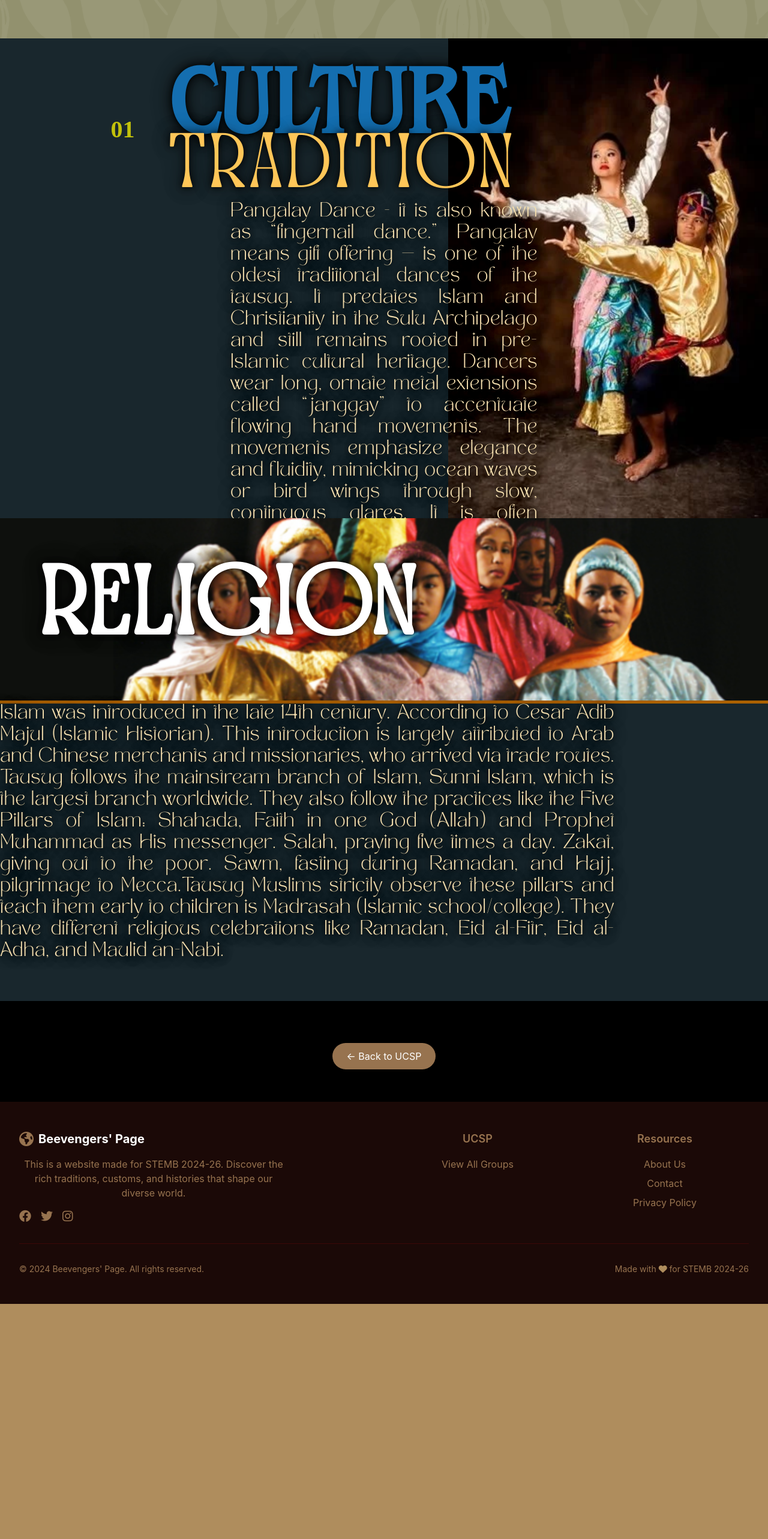
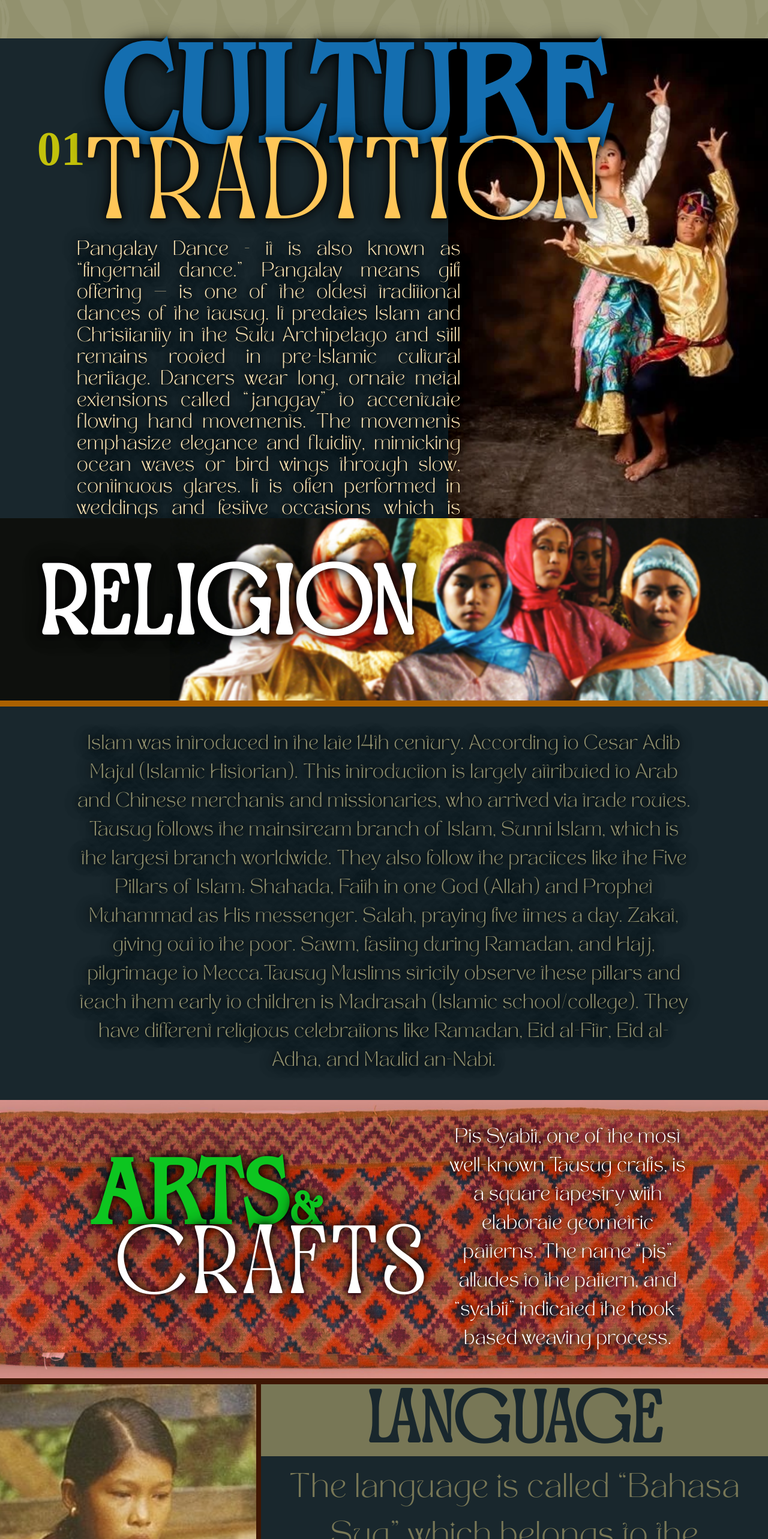
Before and after one commit to GOOSTRH/STEMB, a React (Create React App) app: page /group2 in a window 1280 px wide. Shown: the part 1920-4486 px from the top of the page at 60% size. Before the commit the page ends 4094 px from the top, so only its background shows below. Built offline with nearby package versions, Linux system fonts and the light colour scheme; a web font is replaced by a local one.

Commit message:
update
like 80% done w grp2

```diff
--- a/src/components/Group2.js
+++ b/src/components/Group2.js
@@ -68,6 +68,8 @@ const Group2 = () => {
             ))}
           </div>
         </div>
+
+
 
         {/* 2nd section */}
         <div style={{backgroundColor:"rgba(146,145,110)", height:"100vh"}} className="relative">
@@ -253,7 +255,6 @@ const Group2 = () => {
 
         {/* 3rd section */}
         <div style={{ backgroundColor: "rgba(25, 39, 45)" }} className="relative w-full h-screen">
-          {/* Background image */}
           <div className="absolute inset-y-0 right-0">
             <img
               src="/images/group2/g2p7.png"
@@ -265,13 +266,13 @@ const Group2 = () => {
           {/* title */}
           {/* side pic */}
           {/* description */}
-          <div className="grid grid-cols-1 md:grid-cols-[1fr_7fr] items-center pt-16"
+          <div className="grid grid-cols-1 md:grid-cols-[1fr_5fr] items-center pt-16"
           style={{maxWidth:"80vw", justifyContent:"center", margin:"0 auto"}}>
 
             <p
               className="text-center text-2xl font-semibold mb-8 uppercase"
               style={{
-                fontSize: "5vh",
+                fontSize: "10vh",
                 color: "rgba(194,193,11)",
                 textIndent: "25px",
                 fontFamily: "DMsans",
@@ -280,16 +281,16 @@ const Group2 = () => {
             >
               01
             </p>
-            <section className="relative bg-[var(--dark-bg)] pt-16 px-6">
+            <section className="text-right relative bg-[var(--dark-bg)] pt-16" style={{marginRight:"18vw"}}>
               <h2
-                className="relative text-6xl font-extrabold mb-4 uppercase glowing-text-black text-justify"
-                style={{ fontFamily: "ITCbenguiat", fontSize: "20vh", lineHeight: "0", color:"rgba(20, 110, 176)"}}
+                className="relative text-6xl font-extrabold mb-4 uppercase glowing-text-black"
+                style={{ fontFamily: "ITCbenguiat", fontSize: "30vh", lineHeight: "0", color:"rgba(20, 110, 176)"}}
               >
                 Culture
               </h2>
               <p
-                className="relative uppercase tracking-wide text-sm font-medium text-[var(--accent-3)] glowing-text-black text-justify"
-                style={{ fontFamily: "awesomelathusca", fontSize: "16vh", lineHeight: "1", color:"rgba(255, 198, 88)" }}
+                className="relative uppercase tracking-wide text-sm font-medium text-[var(--accent-3)] glowing-text-black"
+                style={{ fontFamily: "awesomelathusca", fontSize: "24vh", lineHeight: "1", color:"rgba(255, 198, 88)" }}
               >
                 tradition
               </p>
@@ -300,11 +301,11 @@ const Group2 = () => {
           {/* description */}
           <div classname="flex relative" style={{maxWidth:"80vw", justifyContent:"flex-center", margin:"0 auto"}}>
             <section
-              className="flex relative bg-[var(--dark-bg)] pb-16 justify-end" style={{maxWidth:"60vw"}}
+              className="flex relative bg-[var(--dark-bg)] "
             >
               <p
-                className="relative tracking-wide text-sm font-medium text-[var(--accent-3)] glowing-text-black text-justify"
-                style={{ fontFamily: "tanmoncheri", fontSize: "3vh", lineHeight: "1.5", color:"rgba(244,222,174)", maxWidth:"40vw" }}
+                className="flex relative tracking-wide text-sm font-medium text-[var(--accent-3)] glowing-text-black text-justify"
+                style={{ fontFamily: "tanmoncheri", fontSize: "3vh", lineHeight: "1.5", color:"rgba(244,222,174)", maxWidth:"50vw"  }}
               >
                 Pangalay Dance - it is also known as “fingernail dance.” Pangalay means gift offering — is one of the oldest traditional dances of the tausug. It predates Islam and Christianity in the Sulu Archipelago and still remains rooted in pre-Islamic cultural heritage. Dancers wear long, ornate metal extensions called “janggay” to accentuate flowing hand movements. The movements emphasize elegance and fluidity, mimicking ocean waves or bird wings through slow, continuous glares. It is often performed in weddings and festive occasions which is accompanied by traditional instruments like kulintang, gabbang, and agong.
               </p>
@@ -316,10 +317,8 @@ Pangalay Dance - it is also known as “fingernail dance.” Pangalay means gift
 
 
 
-
-
-
         {/* 4th section */}
+        <div>
             {/* image */}
           <section
             className="relative flex flex-col text-white"
@@ -327,7 +326,7 @@ Pangalay Dance - it is also known as “fingernail dance.” Pangalay means gift
               backgroundImage: "url('/images/group2/g2p8.png')", // 🔥 replace with your image
               backgroundSize: "contain",
               backgroundRepeat: "no-repeat",
-            backgroundPosition: "80% 30%",
+              backgroundPosition: "120% 30%",
               backgroundColor:"#0e100d"
           }}>
 
@@ -352,36 +351,134 @@ Pangalay Dance - it is also known as “fingernail dance.” Pangalay means gift
           {/* trim */}
           {/* description */}
           <section
-          className="relative flex flex-col text-white" style={{backgroundColor:"#ab6100", height:"5px"}}
+            className="relative flex flex-col text-white" style={{backgroundColor:"#ab6100", height:"10px"}}
           >
           </section>
 
 
           {/* description */}
-        <div classname="relative items-center justify-center"  style={{backgroundColor: "rgba(25, 39, 45)"}}>
+          <div className="flex relative py-10 items-center justify-center"  style={{backgroundColor: "rgba(25, 39, 45)"}}>
             <section
-            className="relative bg-[var(--dark-bg)] pb-16" style={{maxWidth:"80vw"}}
+              className="flex relative" style={{maxWidth:"80vw"}}
             >
               <p
-              className="tracking-wide text-sm font-medium glowing-text-black text-justify"
-              style={{ fontFamily: "tanmoncheri", fontSize: "3vh", lineHeight: "1.5", color:"rgba(244,222,174)"}}
+                className=" text-center tracking-wide text-sm font-medium glowing-text-black "
+                style={{ fontFamily: "tanmoncheri", fontSize: "3vh", lineHeight: "2", color:"#92916e"}}
               >
               Islam was introduced in the late 14th century. According to Cesar Adib Majul (Islamic Historian). This introduction is largely attributed to Arab and Chinese merchants and missionaries, who arrived via trade routes. Tausug follows the mainstream branch of Islam, Sunni Islam, which is the largest branch worldwide. They also follow the practices like the Five Pillars of Islam: Shahada, Faith in one God (Allah) and Prophet Muhammad as His messenger. Salah, praying five times a day. Zakat, giving out to the poor. Sawm, fasting during Ramadan, and Hajj, pilgrimage to Mecca.Tausug Muslims strictly observe these pillars and teach them early to children is Madrasah (Islamic school/college). They have different religious celebrations like Ramadan, Eid al-Fitr, Eid al-Adha, and Maulid an-Nabi.
 
               </p>
             </section>
           </div>
+        </div>
+
+
 
         {/* 5th section */}
           {/* title */}
           {/* image */}
           {/* description */}
+          <section
+          className="relative flex flex-col text-white items-center justify-center"
+          style={{
+            backgroundImage: "url('/images/group2/g2p19.png')", // 🔥 replace with your image
+            backgroundSize: "cover",
+            backgroundRepeat: "repeat",
+          }}>
 
-        {/* 5th section */}
-          {/* image */}
+            <div className="grid grid-cols-1 md:grid-cols-[40fr_60fr] flex relative items-center justify-center" style={{ maxWidth:"80vw" }}>
               {/* title */}
-          {/* bg color */}
-          {/* decription */}
+              <section
+                className="relative bg-[var(--dark-bg)] pt-32 pb-16 px-6"
+                style={{maxWidth:"60vw"}}
+              >
+                <h2
+                  className="relative text-6xl font-extrabold uppercase glowing-text-black text-justify"
+                  style={{ fontFamily: "ITCbenguiat", fontSize: "20vh", lineHeight: "0", color:"#0dc520"}}
+                >
+                  arts
+                  <span style={{fontSize:"10vh"}}>
+                  &
+                  </span>
+                </h2>
+                <p
+                  className="relative uppercase tracking-wide text-sm font-medium text-[var(--accent-3)] glowing-text-black text-justify"
+                  style={{ fontFamily: "awesomelathusca", fontSize: "20vh", lineHeight: "1", color:"rgba(255,255,255)",textIndent:"3vw" }}
+                >
+                  crafts
+                </p>
+
+              </section>
+
+              {/* description */}
+              <div className="flex relative py-10 items-center justify-center">
+                  <section
+                    className="flex relative" style={{maxWidth:"80vw"}}
+                  >
+                    <p
+                      className=" text-center tracking-wide text-sm font-medium glowing-text-black "
+                      style={{ fontFamily: "tanmoncheri", fontSize: "3vh", lineHeight: "2", color:"#FFFFFF"}}
+                    >
+                      Pis Syabit, one of the most well-known Tausug crafts, is a square tapestry with elaborate geometric patterns. The name “pis” alludes to the pattern, and “syabit” indicated the hook-based weaving process.
+                    </p>
+                  </section>
+              </div>
+            </div>
+
+          </section>
+
+          {/* trim */}
+          <section
+            className="relative flex flex-col text-white" style={{backgroundColor:"#3e1603", height:"10px"}}
+          >
+          </section>
+
+
+          {/* description */}
+          <div className="flex relative pb-10 items-center justify-center grid grid-cols-1 md:grid-cols-[1fr_2fr]" style={{backgroundColor:"#19272d", alignItems:"stretch"}}>
+
+            <div className="w-full h-full overflow-hidden">
+              <img
+                src="/images/group2/g2p9.png" // 🔥 replace with your image
+                className="w-full h-full object-cover"
+                alt=""
+              />
+            </div>
+
+            <section
+              className="flex relative" style={{alignItems:"stretch"}}
+            >
+
+              <section
+                className="relative flex flex-col text-white" style={{backgroundColor:"#3e1603", width:"70px", height:"auto"}}
+              >
+              </section>
+
+              <div className="grid-container" style={{height:""}}>
+                <h2
+                  className="grid-item row-1 relative text-6xl font-extrabold mb-4 uppercase text-center"
+                  style={{ fontFamily: "awesomelathusca", fontSize: "15vh", lineHeight: "1", color:"#19272d", backgroundColor:"#787756"}}
+                >
+                  language
+                </h2>
+                <p
+                  className="grid-item row-2 text-center tracking-wide text-sm font-medium"
+                  style={{ fontFamily: "tanmoncheri", fontSize: "5vh", lineHeight: "2", color:"#787756"}}
+                >
+                  The language is called “Bahasa Sug” which belongs to the Austronesian (Malayo-Polynesian) and is part of the Southern Bisayan subgroup—closely related to other Visayan languages. Due to migration, Bahasa sug is spoken in Zamboanga Peninsula alongside Cebuano and Chavacano.
+                </p>
+              </div>
+            </section>
+          </div>
+
+  <h2
+    className="grid-item row-1 relative text-6xl font-extrabold mb-4 uppercase text-center"
+    style={{ fontFamily: "awesomelathusca", fontSize: "15vh", lineHeight: "1", color:"#19272d", backgroundColor:"#ff0000ff"}}
+  >
+    WORK IN PROGRESS, IM SORRY EVERYONE, I WAS SICK FOR LIKE 3 DAYS AND COULDNT PROPERLY WORK ON THIS WEBSITE, I HAD FEVER I WAS IN MY BED FOR 2 DAYS AND WAS DIZZY FOR 1 DAY
+    I GAGED UP YESTERDAY WHEN CODING THIS WEBSITE, IM SICK OF THIS WEBSITE, BUT I WILL FINIHS THIS I PROMISE
+  </h2>
+
 
         {/* 6th section */}
           {/* title */}
```
Lines whose indentation alone changed are shown as unchanged.
